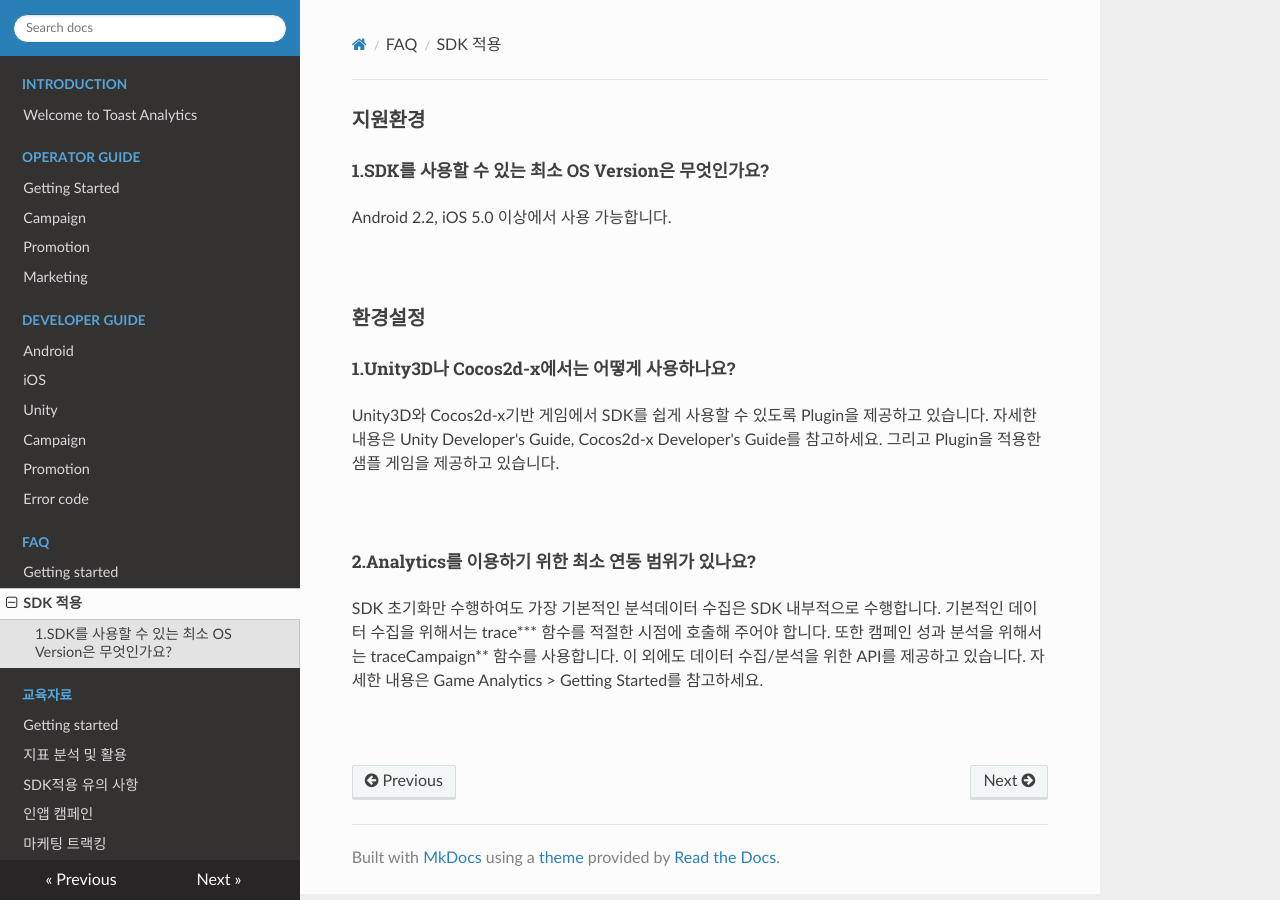
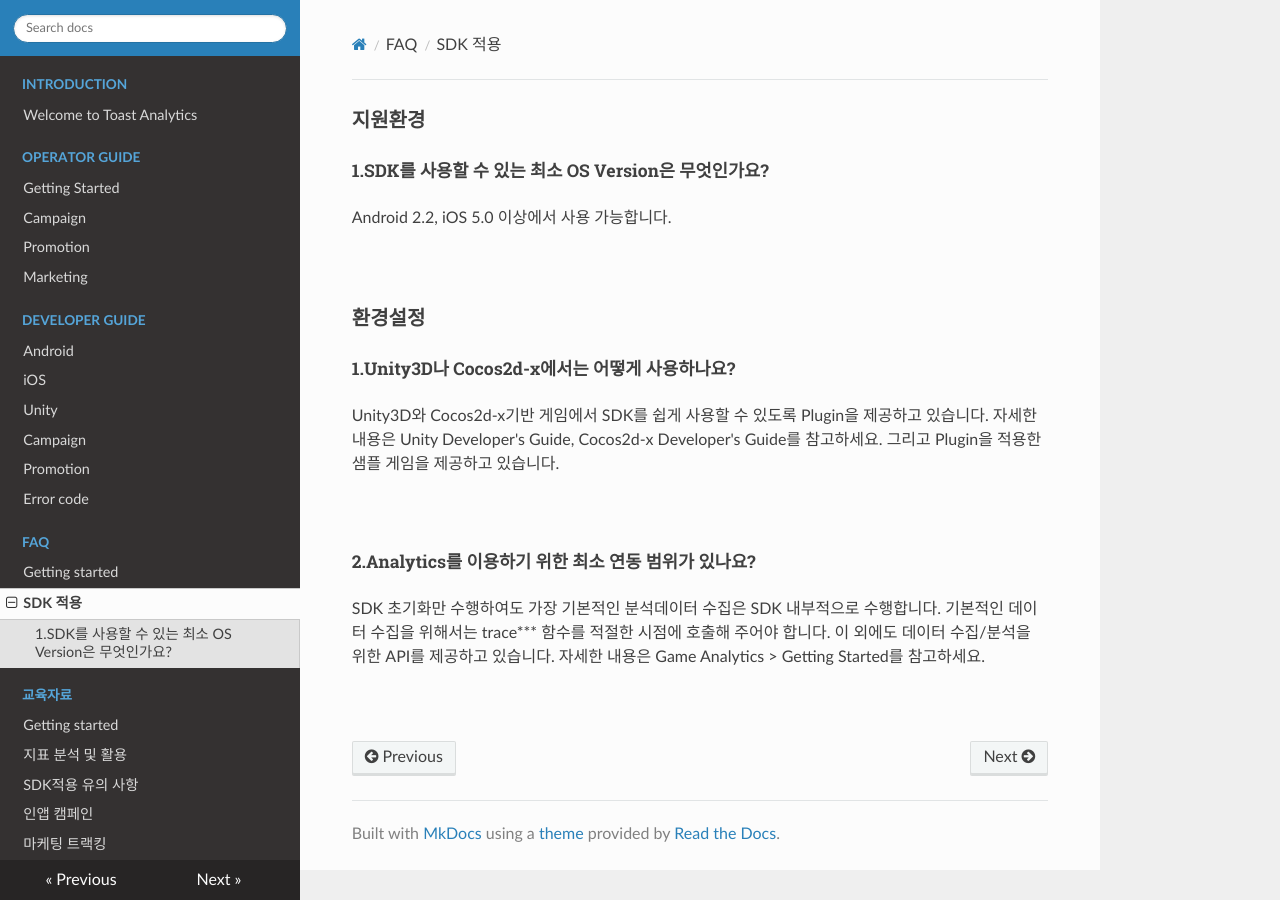
Before and after one commit to ToastAnalytics/ToastAnalytics, an MkDocs documentation site: the page built from docs/FAQ/SDK.md, in a window 1280 px wide. Built offline with MkDocs 1.6.1, drawn with Linux system fonts in a browser that asks for light colours; nearby versions of some CDN libraries; old or Windows-style settings are respelled for this version of MkDocs.

Commit message:
no message

```diff
--- a/docs/FAQ/SDK.md
+++ b/docs/FAQ/SDK.md
@@ -17,7 +17,7 @@ Unity3D와 Cocos2d-x기반 게임에서 SDK를 쉽게 사용할 수 있도록 Pl
 
 #####2.Analytics를 이용하기 위한 최소 연동 범위가 있나요?
 
-SDK 초기화만 수행하여도 가장 기본적인 분석데이터 수집은 SDK 내부적으로 수행합니다. 기본적인 데이터 수집을 위해서는 trace*** 함수를 적절한 시점에 호출해 주어야 합니다. 또한 캠페인 성과 분석을 위해서는 traceCampaign** 함수를 사용합니다. 이 외에도 데이터 수집/분석을 위한 API를 제공하고 있습니다. 자세한 내용은 Game Analytics > Getting Started를 참고하세요.
+SDK 초기화만 수행하여도 가장 기본적인 분석데이터 수집은 SDK 내부적으로 수행합니다. 기본적인 데이터 수집을 위해서는 trace*** 함수를 적절한 시점에 호출해 주어야 합니다. 이 외에도 데이터 수집/분석을 위한 API를 제공하고 있습니다. 자세한 내용은 Game Analytics > Getting Started를 참고하세요.
 
 
 <BR>
```
